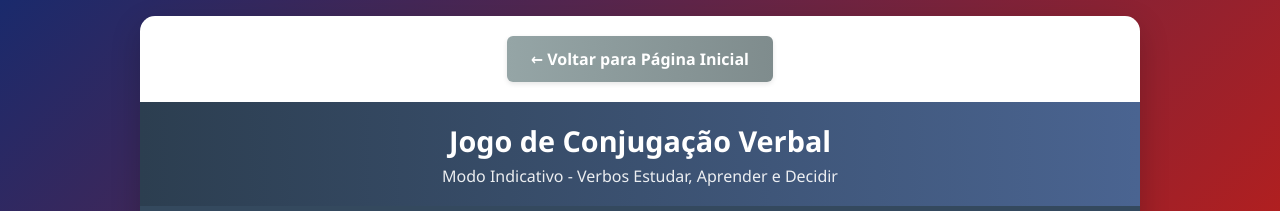
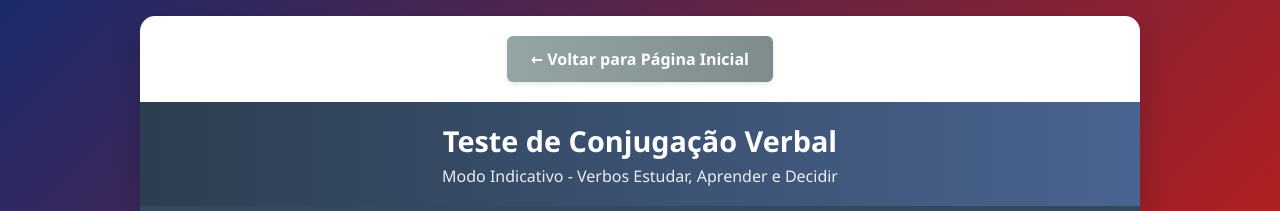
Before and after one commit to dadderiofraga/verbo2, a plain HTML site: page index.html in a window 1280 px wide. Shown: the top 211 px of the page. Drawn offline with Linux system fonts and the light colour scheme.

Commit message:
Update index.html

```diff
--- a/index.html
+++ b/index.html
@@ -3,7 +3,7 @@
 <head>
     <meta charset="UTF-8">
     <meta name="viewport" content="width=device-width, initial-scale=1.0">
-    <title>Jogo de Conjugação Verbal</title>
+    <title>Teste de Conjugação Verbal</title>
     <style>
         * {
             margin: 0;
@@ -390,7 +390,7 @@
         </div>
 
         <header>
-            <h1>Jogo de Conjugação Verbal</h1>
+            <h1>Teste de Conjugação Verbal</h1>
             <div class="subtitle">Modo Indicativo - Verbos Estudar, Aprender e Decidir</div>
         </header>
 
```
